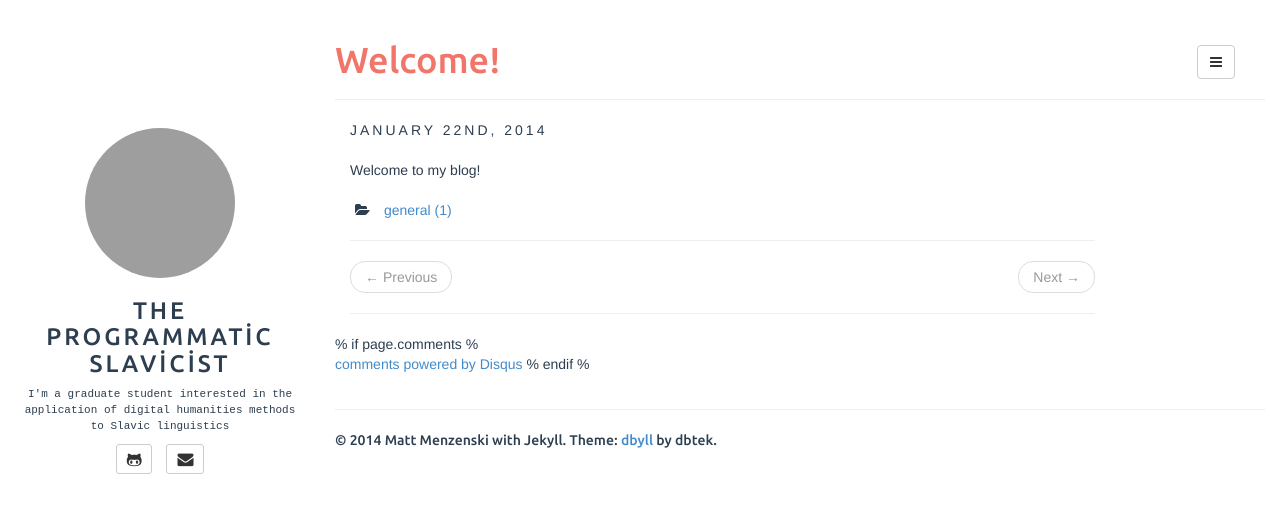
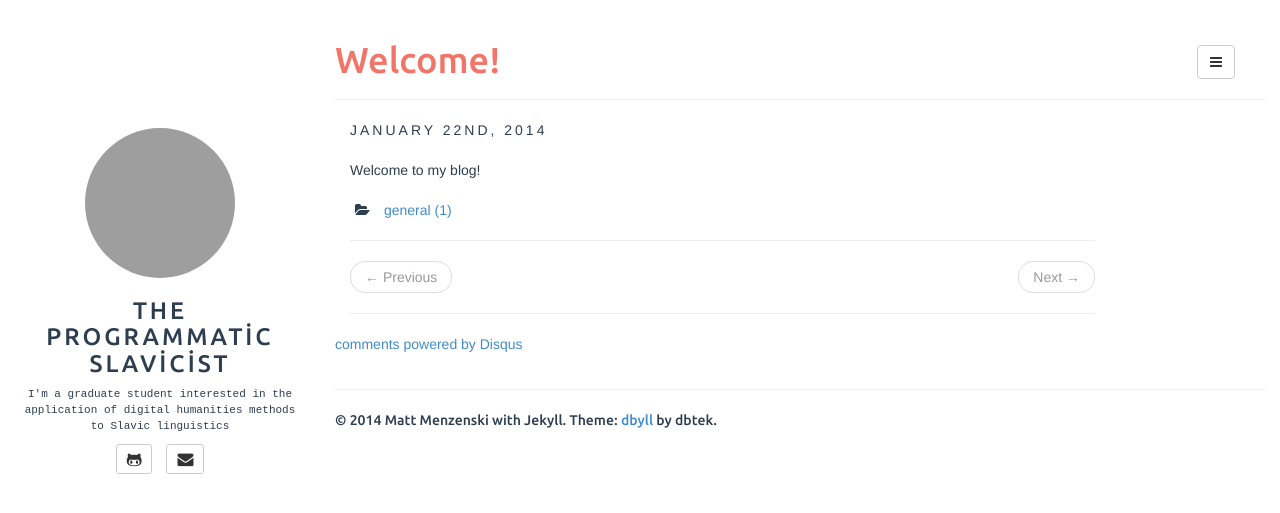
Before and after one commit to menzenski/menzenski.github.io, a Jekyll site: the page built from _posts/2014-01-22-welcome.md, in a window 1280 px wide. Shown: the top 513 px of the page. Built offline with Jekyll 4.4.1, drawn with Linux system fonts in a browser that asks for light colours; comment, search, counter and statistics services are not loaded; grey boxes are pictures that could not be loaded.

Commit message:
added some parentheses

```diff
--- a/_includes/post.html
+++ b/_includes/post.html
@@ -92,7 +92,7 @@
 </article>
 <div class="clearfix"></div>
 
-% if page.comments %
+{% if page.comments != false %}
 <div id="disqus_thread"></div>
 <script type="text/javascript">
 /* * * CONFIGURATION VARIABLES: EDIT BEFORE PASTING INTO YOUR WEBPAGE * * */
@@ -108,4 +108,4 @@ dsq.src = '//' + disqus_shortname + '.disqus.com/embed.js';
 <noscript>Please enable JavaScript to view the <a href="http://disqus.com/?ref_noscript">comments powered by Disqus.</a></noscript>
 <a href="http://disqus.com" class="dsq-brlink">comments powered by
 <span class="logo-disqus">Disqus</span></a>
-% endif %
+{% endif %}
```
